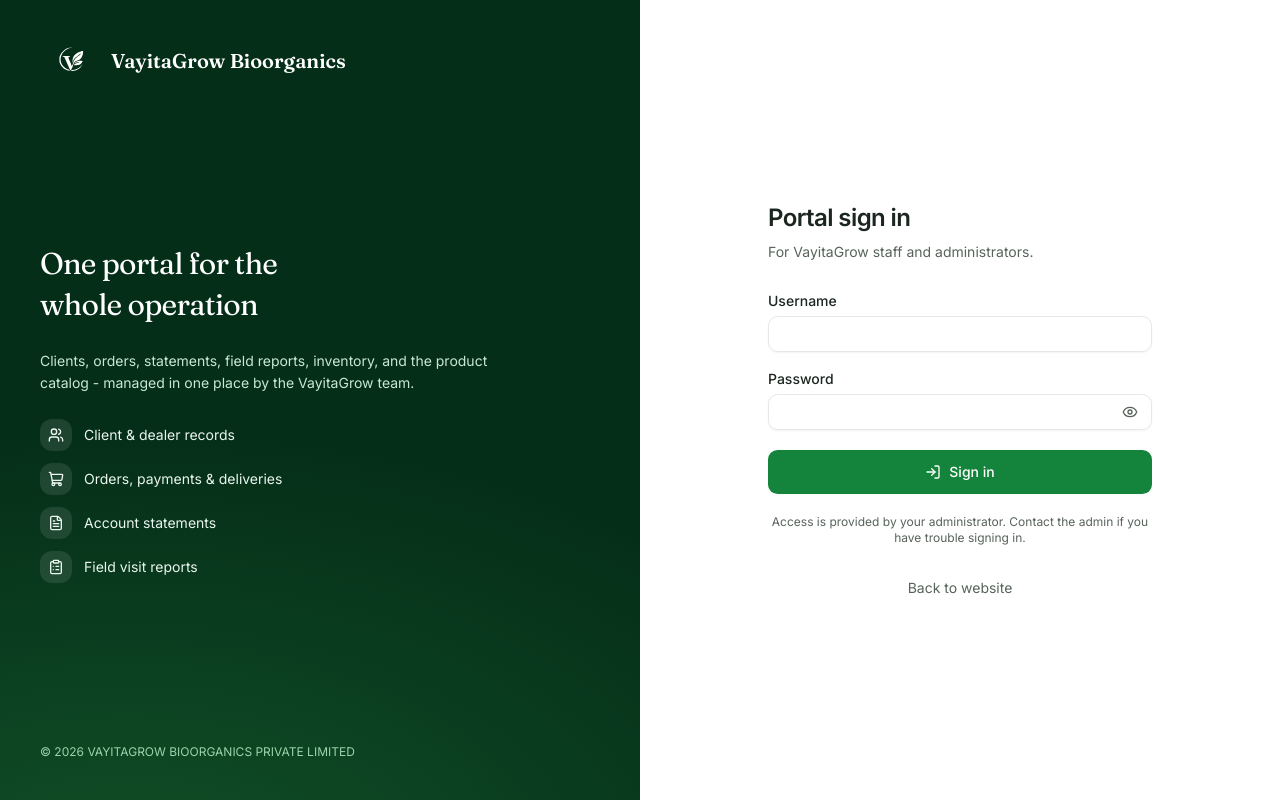
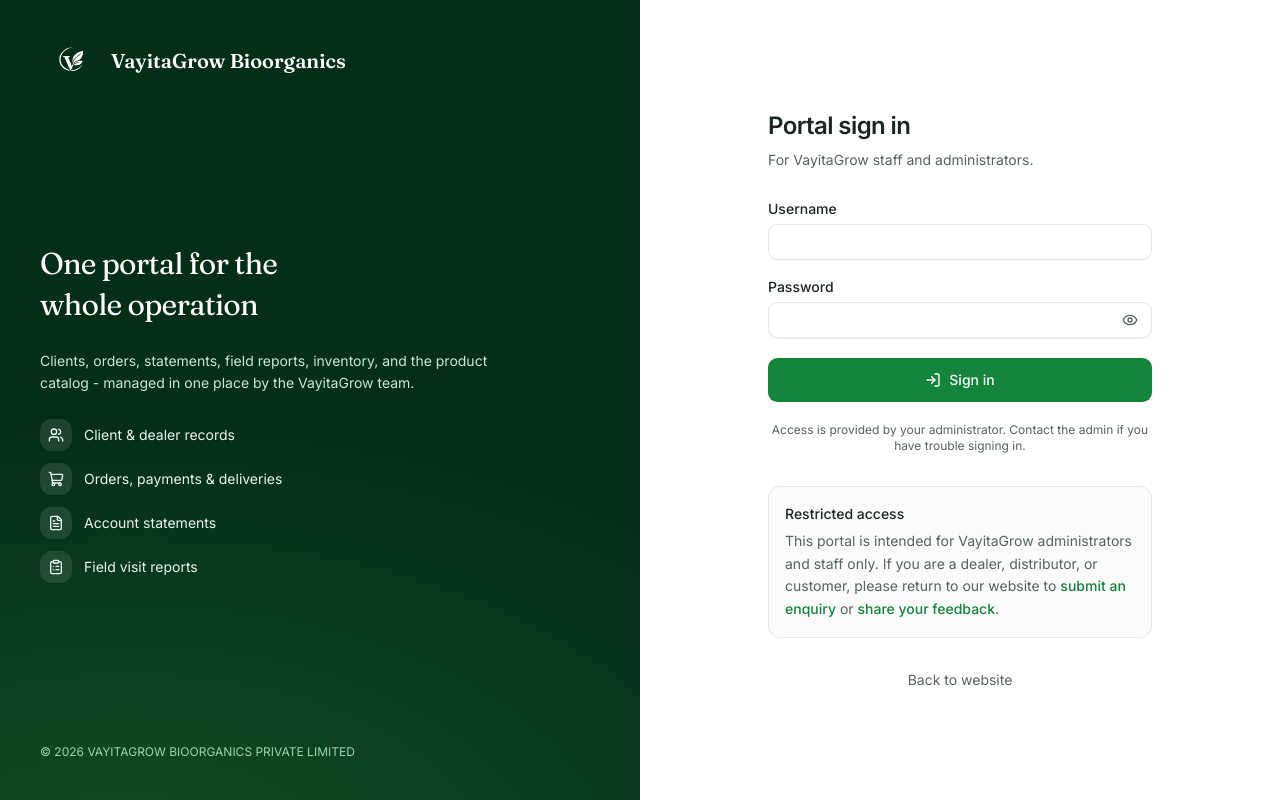
Before and after one commit to DevNiru2704/vayita-grow, a Next.js app: page /login in a window 1280 px wide. Built offline with nearby package versions, Linux system fonts and the light colour scheme; no server answers.

Commit message:
feat(login): add restricted-access notice with public-page links
Clarifies the portal is for administrators and staff, and directs
dealers, distributors, and customers to the Contact and Feedback pages.

```diff
--- a/app/(auth)/login/page.tsx
+++ b/app/(auth)/login/page.tsx
@@ -92,6 +92,28 @@ export default async function LoginPage(props: PageProps<"/login">) {
 
           <LoginForm from={from} />
 
+          <div className="rounded-lg border bg-muted/50 p-4 text-sm leading-relaxed text-muted-foreground">
+            <p className="font-medium text-foreground">Restricted access</p>
+            <p className="mt-1">
+              This portal is intended for {company.shortName} administrators and staff only. If you
+              are a dealer, distributor, or customer, please return to our website to{" "}
+              <Link
+                href="/contact"
+                className="rounded-sm font-medium text-brand-600 underline-offset-4 hover:underline focus-visible:ring-2 focus-visible:ring-ring focus-visible:outline-none"
+              >
+                submit an enquiry
+              </Link>{" "}
+              or{" "}
+              <Link
+                href="/feedback"
+                className="rounded-sm font-medium text-brand-600 underline-offset-4 hover:underline focus-visible:ring-2 focus-visible:ring-ring focus-visible:outline-none"
+              >
+                share your feedback
+              </Link>
+              .
+            </p>
+          </div>
+
           <p className="text-center text-sm">
             <Link
               href="/"
```
